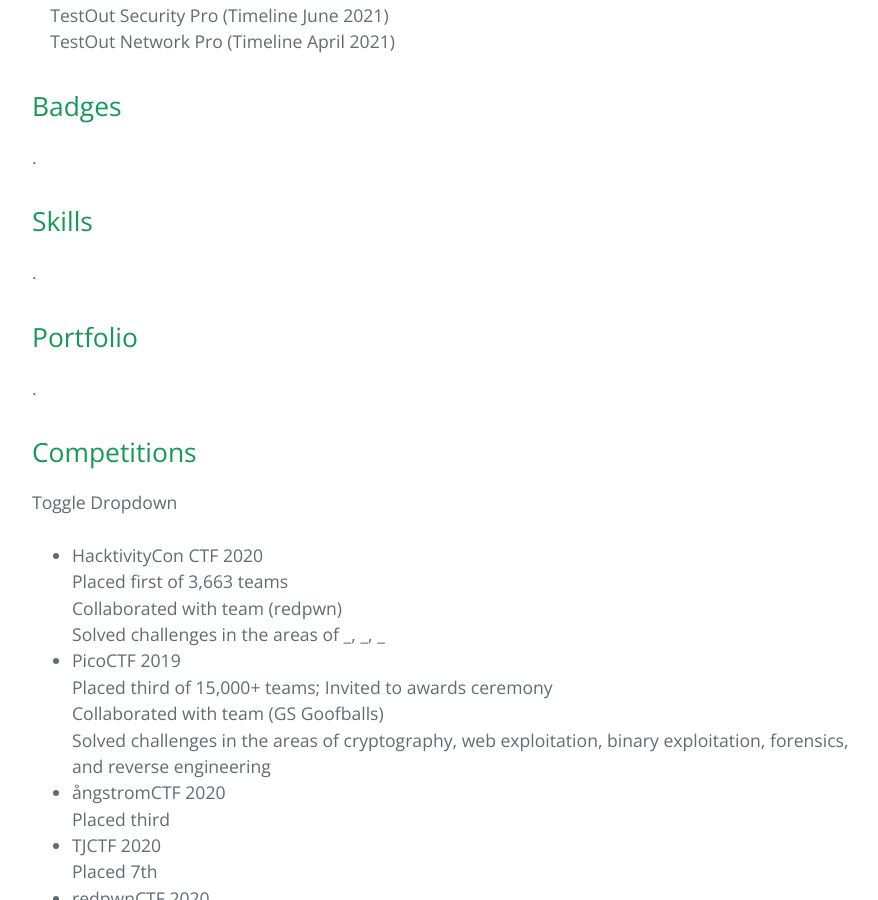
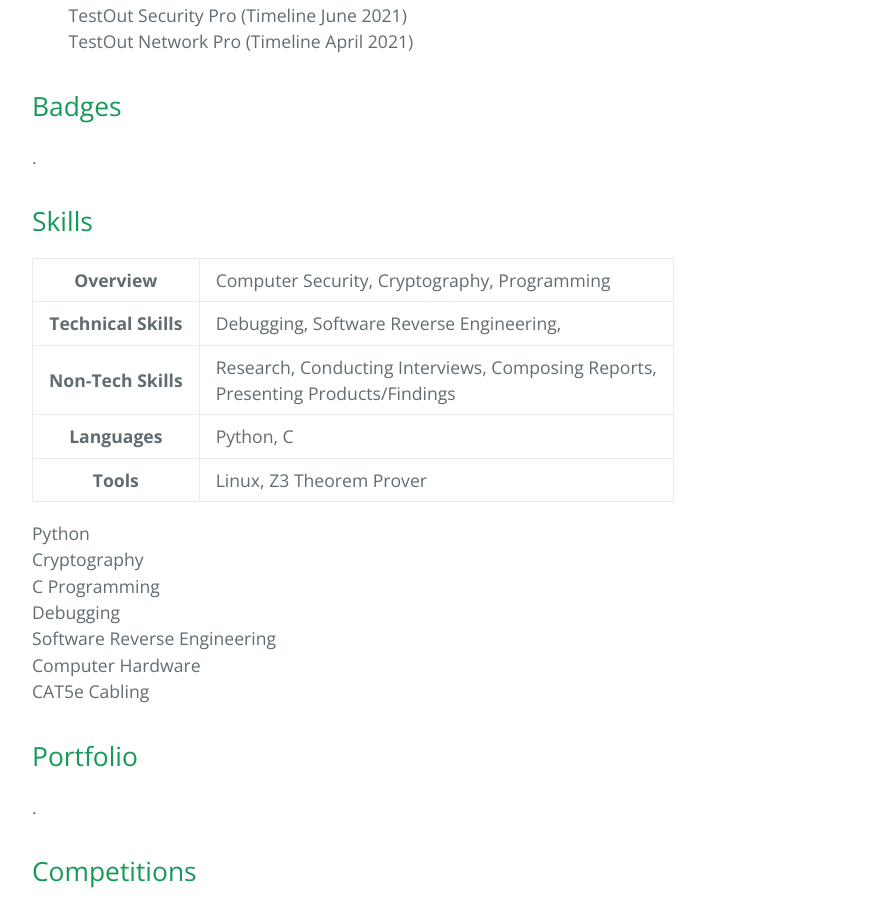
Before and after one commit to AdnanSlef/AdnanSlef.github.io, a Jekyll site: the page built from resume.md, in a window 1280 px wide and 900 px high, scrolled down 967 px. Shown: the whole window, without its empty margins (192-1070 px from the left). Built offline with Jekyll 4.4.1, drawn with Linux system fonts in a browser that asks for light colours.

Commit message:
start skills table

```diff
--- a/resume.md
+++ b/resume.md
@@ -24,18 +24,46 @@ Cisco IT Essentials\
 Cisco Intro to Cybersecurity\
 IBM Cybersecurity Fundamentals\
 Studying for:\
-&nbsp;&nbsp;&nbsp; TestOut Certified Ethical Hacker (65% Complete)\
-&nbsp;&nbsp;&nbsp; CLA &mdash; C Certified Associate Programmer (80% Complete)\
-&nbsp;&nbsp;&nbsp; CompTIA Security+ (Timeline June 2021)\
-&nbsp;&nbsp;&nbsp; CompTIA Network+ (Timeline May 2021)\
-&nbsp;&nbsp;&nbsp; TestOut Security Pro (Timeline June 2021)\
-&nbsp;&nbsp;&nbsp; TestOut Network Pro (Timeline April 2021)
+&nbsp;&nbsp;&nbsp;&nbsp;&nbsp;&nbsp;&nbsp; TestOut Certified Ethical Hacker (65% Complete)\
+&nbsp;&nbsp;&nbsp;&nbsp;&nbsp;&nbsp;&nbsp; CLA &mdash; C Certified Associate Programmer (80% Complete)\
+&nbsp;&nbsp;&nbsp;&nbsp;&nbsp;&nbsp;&nbsp; CompTIA Security+ (Timeline June 2021)\
+&nbsp;&nbsp;&nbsp;&nbsp;&nbsp;&nbsp;&nbsp; CompTIA Network+ (Timeline May 2021)\
+&nbsp;&nbsp;&nbsp;&nbsp;&nbsp;&nbsp;&nbsp; TestOut Security Pro (Timeline June 2021)\
+&nbsp;&nbsp;&nbsp;&nbsp;&nbsp;&nbsp;&nbsp; TestOut Network Pro (Timeline April 2021)
 
 ## Badges
 .
 
 ## Skills
-.
+<table>
+    <tr>
+        <th>Overview</th>
+        <td>Computer Security, Cryptography, Programming</td>
+    </tr>
+    <tr>
+		<th>Technical Skills</th>
+        <td>Debugging, Software Reverse Engineering, </td>
+    </tr>
+    <tr>
+		<th>Non-Tech Skills</th>
+        <td>Research, Conducting Interviews, Composing Reports, <br>Presenting Products/Findings</td>
+    </tr>
+    <tr>
+        <th>Languages</th>
+        <td>Python, C</td>
+    </tr>
+    <tr>
+		<th>Tools</th>
+        <td>Linux, Z3 Theorem Prover</td>
+    </tr>
+</table>
+Python\
+Cryptography\
+C Programming\
+Debugging\
+Software Reverse Engineering\
+Computer Hardware\
+CAT5e Cabling
 
 ## Portfolio
 .
```
